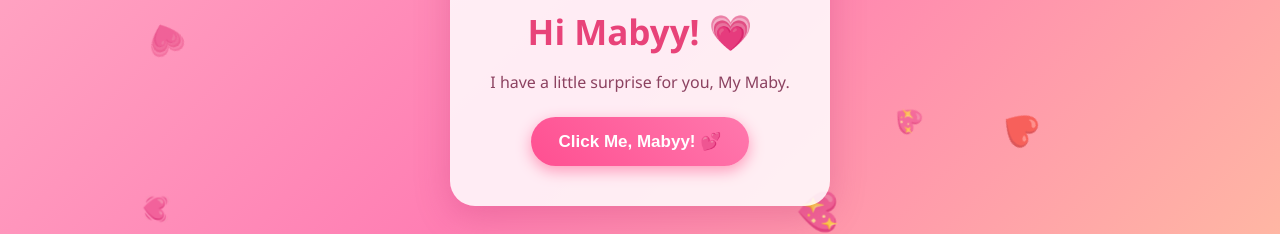
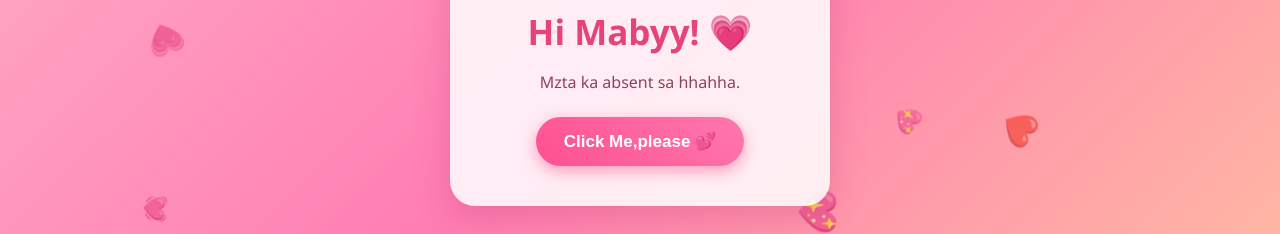
Before and after one commit to jomarsomar26-debug/love-surprise, a plain HTML site: page index.html in a window 1280 px wide. Shown: the part 372-606 px from the top of the page. Drawn offline with Linux system fonts and the light colour scheme.

Commit message:
Update index.html

```diff
--- a/index.html
+++ b/index.html
@@ -145,10 +145,10 @@ button:active {
     <div class="main-heart">❤️</div>
 
     <h1>Hi Mabyy! 💗</h1>
-    <p>I have a little surprise for you, My Maby.</p>
+    <p>Mzta ka absent sa hhahha.</p>
 
     <button onclick="showLove(event)">
-        Click Me, Mabyy! 💕
+        Click Me,please 💕
     </button>
 
     <div id="message">
@@ -176,7 +176,6 @@ function createFloatingHeart() {
     heart.style.left = Math.random() * 100 + "vw";
     heart.style.fontSize = (15 + Math.random() * 25) + "px";
     heart.style.animationDuration = (5 + Math.random() * 5) + "s";
-
     document.body.appendChild(heart);
 
     setTimeout(() => heart.remove(), 10000);
```
